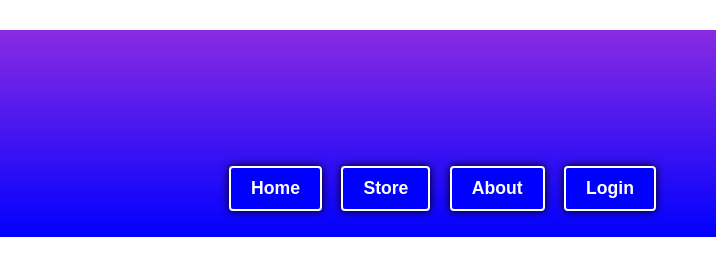
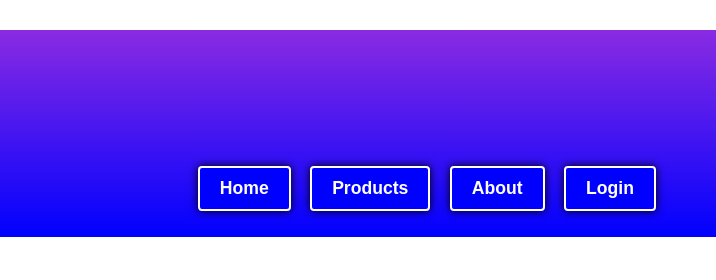
Before and after one commit to TAGSC/CosmicSights, a plain HTML site: page index.html in a window 1280 px wide. Shown: the top 280 px of the page, 564-1280 px from the left. Drawn offline with Linux system fonts and the light colour scheme; grey boxes are pictures that could not be loaded.

Commit message:
Fix button label from 'Store' to 'Products'

```diff
--- a/index.html
+++ b/index.html
@@ -16,7 +16,7 @@
             <ul>
 
                 <li><a href="index.html"> <button>Home</button> </a></li>
-                <li><a href="store.html"> <button>Store</button> </a></li>
+                <li><a href="store.html"> <button>Products</button> </a></li>
                 <li><a href="about.html"> <button>About</button> </a></li>
                 <li><a href="login.html"> <button>Login</button> </a></li>
 
```
